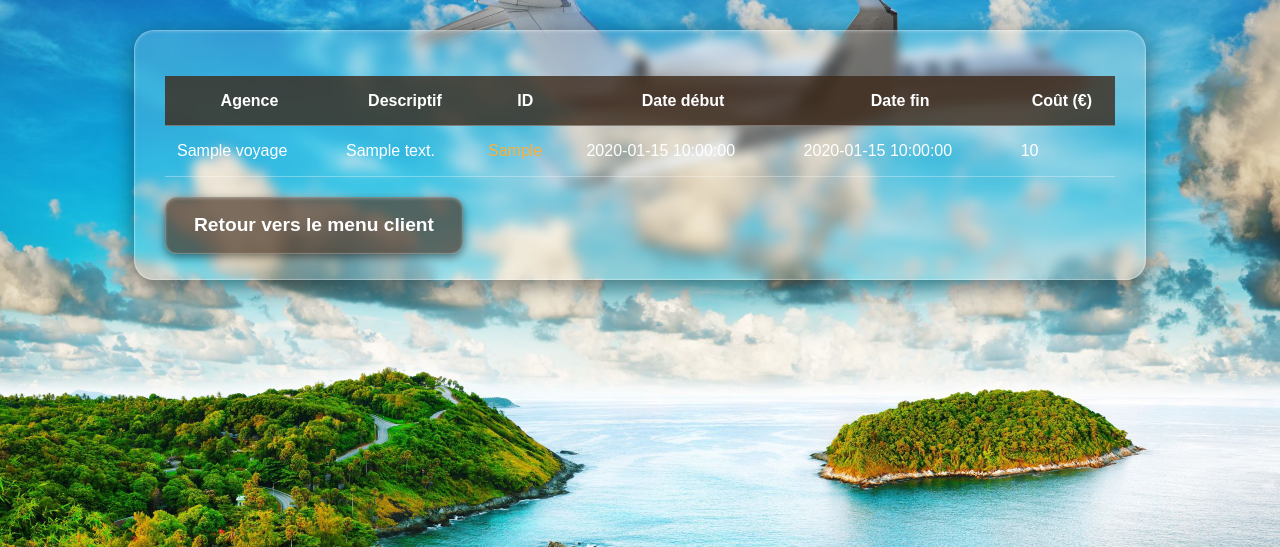
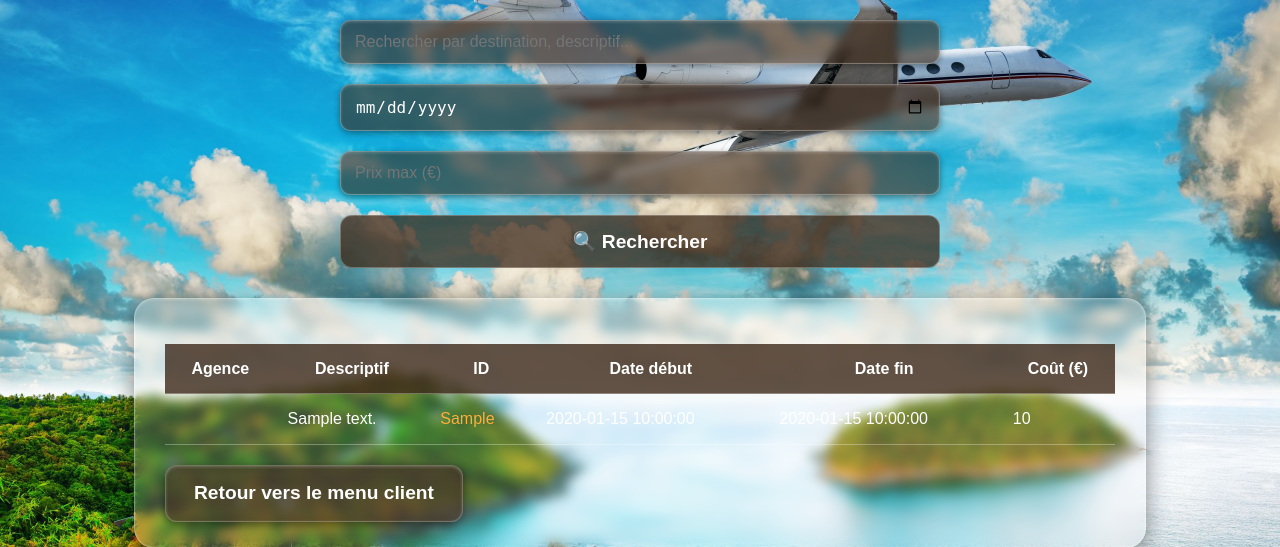
Before and after one commit to Pomme2T3rr3/Projet-BDD-Voyage, a Flask app: page /offres_client in a window 1280 px wide. Shown: the part 87-634 px from the top of the page. Run offline with Flask 3, Linux system fonts and the light colour scheme; a user stored in the database is signed in; a database or web service that is not in the repository returns one stand-in record (values such as "Sample title"); some libraries are stand-ins or nearby versions.

Commit message:
Barre de recheche dans offres_client

```diff
--- a/main.py
+++ b/main.py
@@ -360,29 +360,49 @@
 @app.route("/offres_client")
 def offres_client():
     if "client" not in session:
-        redirect("/connexion")
+        return redirect("/connexion")
+
+    q = request.args.get("q", "")
+    date_debut = request.args.get("date_debut")
+    prix_max = request.args.get("prix_max")
 
     cli = session["client"]
     conn = db.connect()
     cur = conn.cursor()
-    # Récupérer les voyages
-    cur.execute(
-        """
-        SELECT v.idVoy, v.PrixPersonne, v.dateDebut, v.dateFin, v.descriptif, a.nom
+
+    sql = """
+        SELECT v.idVoy, v.PrixPersonne, v.dateDebut, v.dateFin, v.descriptif
         FROM voyage v
-        JOIN employe e ON v.planifie_par = e.idEmp
-        JOIN agence a ON e.idA = a.idA
         WHERE v.dateDebut >= CURRENT_DATE
-        ORDER BY v.dateDebut
-        """
-    )
+    """
+    params = []
+
+    if q:
+        sql += " AND LOWER(v.descriptif) LIKE %s"
+        params.append(f"%{q.lower()}%")
+
+    if date_debut:
+        sql += " AND v.dateDebut >= %s"
+        params.append(date_debut)
+
+    if prix_max:
+        sql += " AND v.PrixPersonne <= %s"
+        params.append(prix_max)
+
+    sql += " ORDER BY v.dateDebut"
+
+    cur.execute(sql, tuple(params))
+    print(sql, params)
     voyages = cur.fetchall()
-    print(voyages)
 
     cur.close()
     conn.close()
 
-    return render_template("offres_client.html", cli=cli, voyages=voyages)
+    return render_template(
+        "offres_client.html",
+        voyages=voyages,
+        cli=cli
+    )
 
 
 #####################   Fin : Fonctions pour Espace Client   ########################################
--- a/templates/offres_client.html
+++ b/templates/offres_client.html
@@ -14,7 +14,17 @@
         <header>
             <h1>Nos offres de voyages</h1>
         </header>
-
+        <form method="get" action="/offres_client" class="search-form">
+            <input
+                type="text"
+                name="q"
+                placeholder="Rechercher par destination, descriptif..."
+                value="{{ request.args.get('q', '') }}"
+            />
+            <input type="date" name="date_debut" />
+            <input type="number" name="prix_max" placeholder="Prix max (€)" />
+            <button type="submit">🔍 Rechercher</button>
+        </form>
         <div class="welcome-container">
 
             <table class="voyages-table">
```
